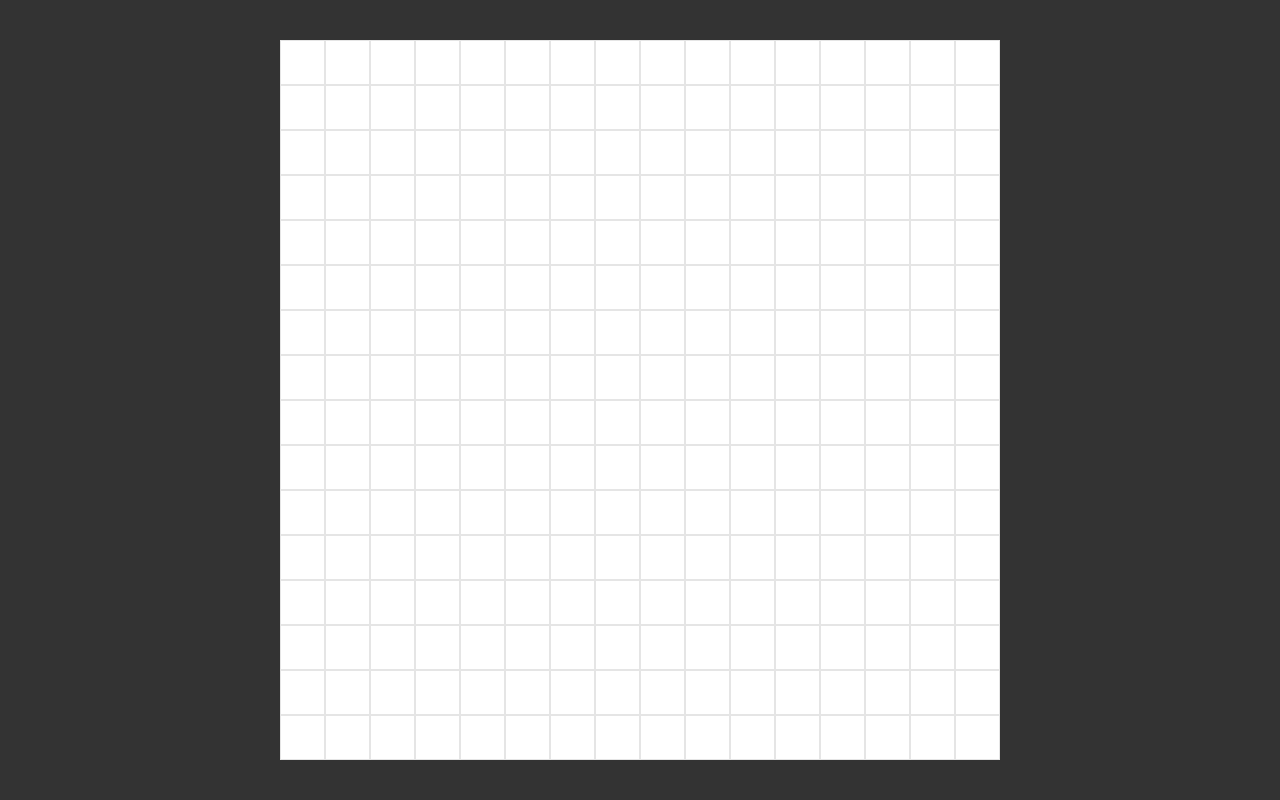
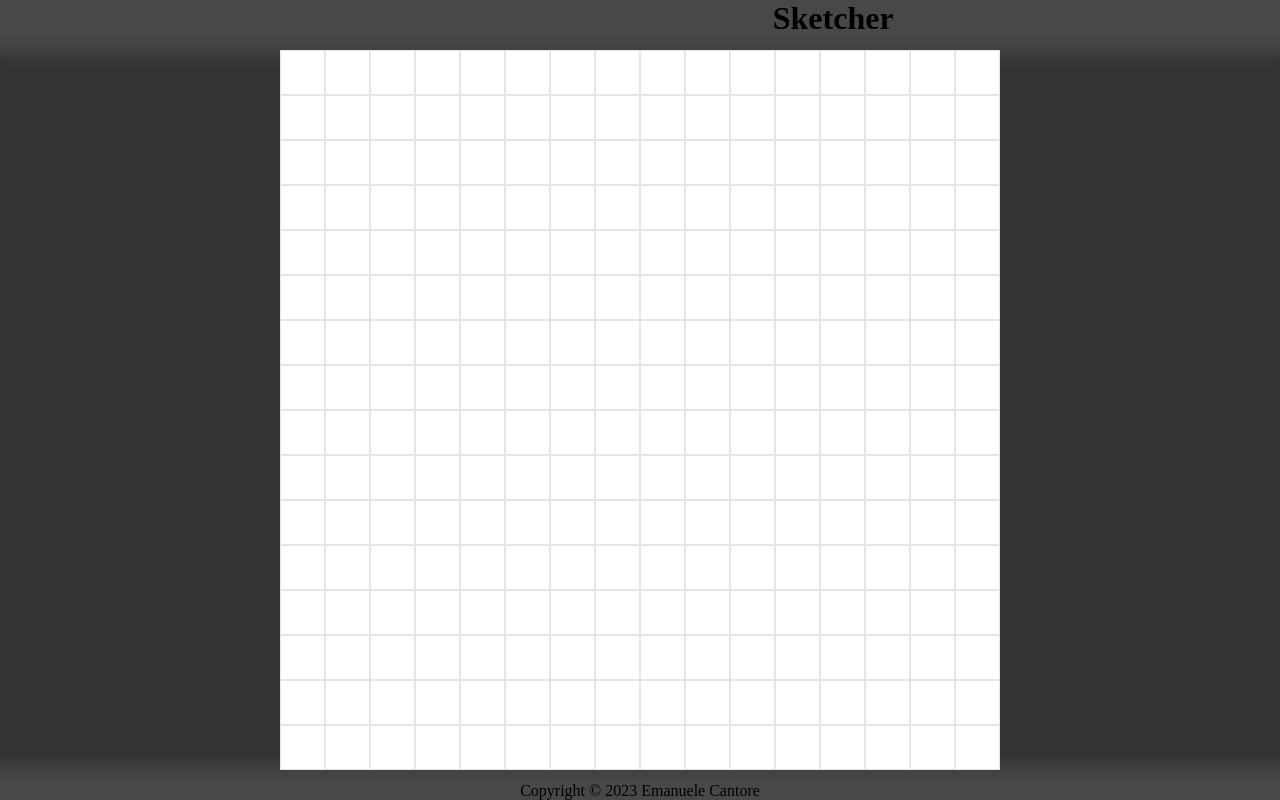
Before and after one commit to Candu709/Etch-A-Sketch, a plain HTML site: page index.html in a window 1280 px wide. Drawn offline with Linux system fonts and the light colour scheme.

Commit message:
Add header and footer

```diff
--- a/index.html
+++ b/index.html
@@ -9,8 +9,15 @@
   <title>Sketcher</title>
 </head>
 <body>
+  <header>
+    <div></div>
+    <h1>Sketcher</h1>
+  </header>
   <main>
     <div class="sketchGrid"></div>
   </main>
+  <footer>
+    <p>Copyright © 2023 Emanuele Cantore</p>
+  </footer>
 </body>
 </html>
--- a/styles/style.css
+++ b/styles/style.css
@@ -2,10 +2,9 @@
 
 body {
   background-color: #333;
-}
-
-main {
-  padding: 5vmin;
+  display: flex;
+  flex-direction: column;
+  justify-content: space-between;
 }
 
 .sketchGrid {
@@ -29,3 +28,11 @@ main {
 .pixel:hover {
   box-shadow: 0 0 10px 5px rgba(0, 0, 0, 0.1);
 }
+
+header, footer {
+  --color: rgba(255, 255, 255, 0.1);
+  display: flex;
+  background: var(--color);
+  justify-content: space-evenly;
+  box-shadow: 0 0 2vh 2vh var(--color);
+}
```
